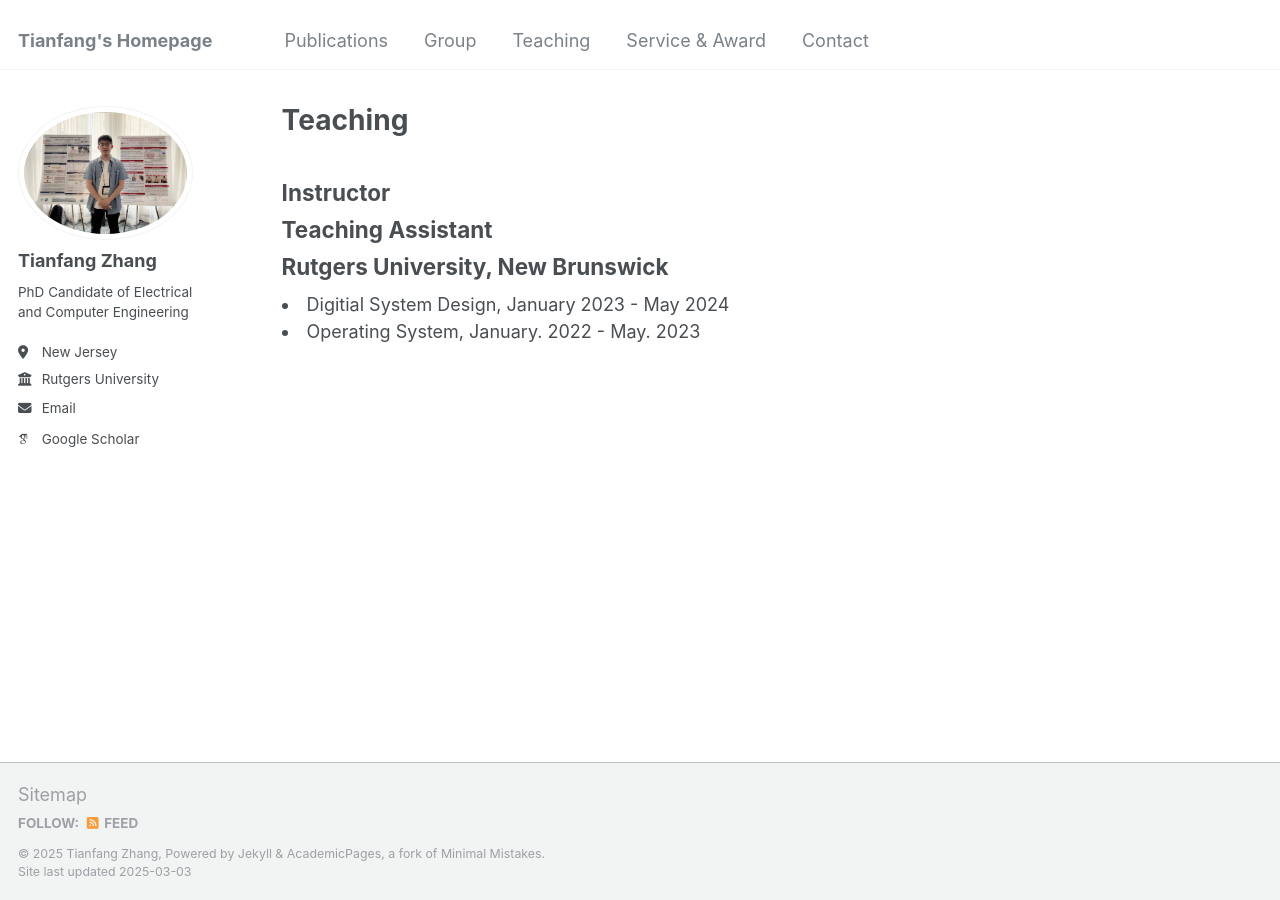
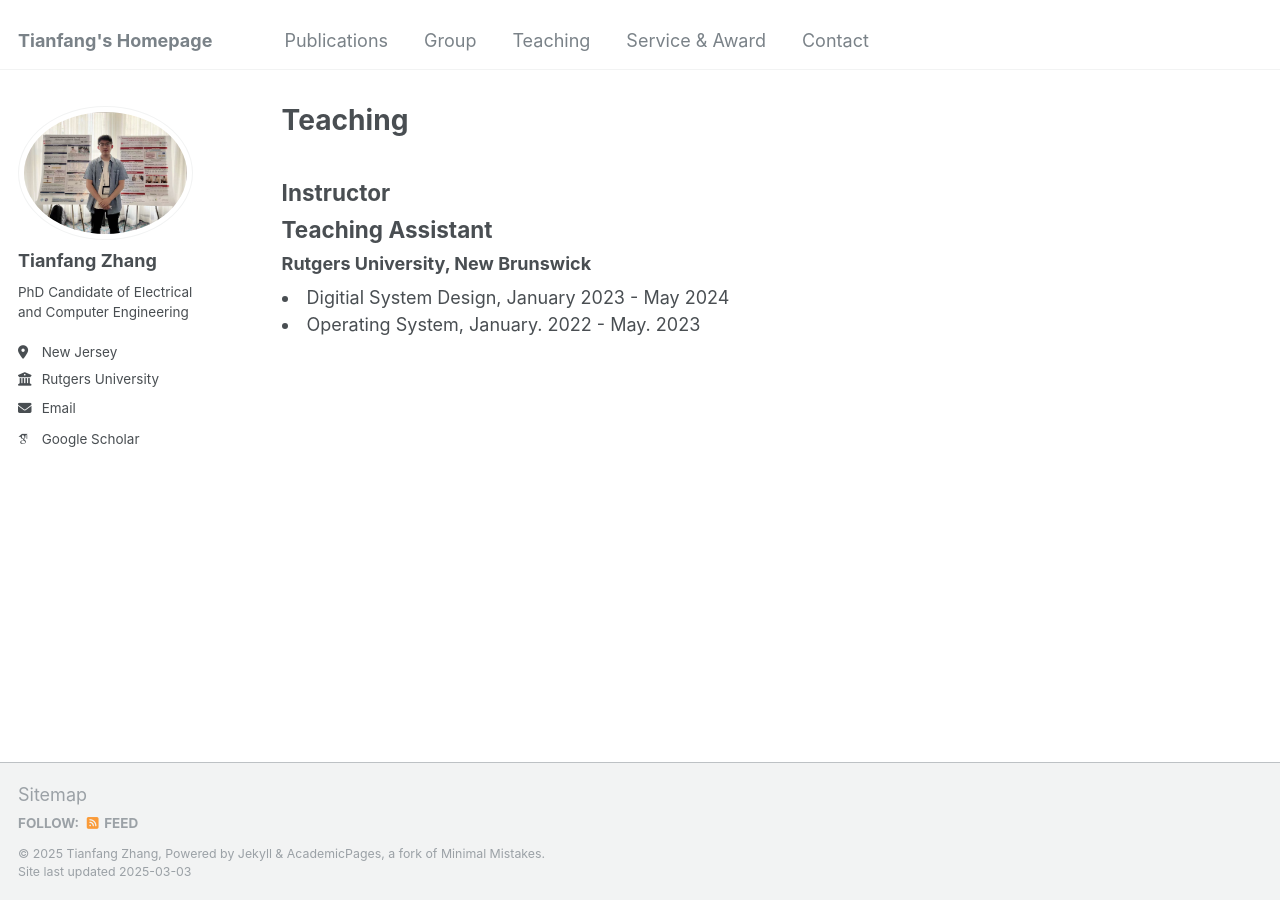
Before and after one commit to tianfang96/tianfang96.github.io, a Jekyll site: the page built from _pages/teaching.html, in a window 1280 px wide. Built offline with Jekyll 4.4.1, drawn with Linux system fonts in a browser that asks for light colours; some web fonts are replaced.

Commit message:
Update teaching.html

```diff
--- a/_pages/teaching.html
+++ b/_pages/teaching.html
@@ -6,6 +6,6 @@ author_profile: true
 ---
 <h2 style="margin-bottom: 10px;"><strong>Instructor</strong></h2>
 <h2 style="margin-top: 10px; margin-bottom: 10px;"><strong>Teaching Assistant</strong></h2>
-<h2 style="margin-top: 10px;">Rutgers University, New Brunswick</h2>
+<h3 style="margin-top: 10px;">Rutgers University, New Brunswick</h3>
 <li class="course">Digitial System Design, January 2023 - May 2024</li>
 <li class="course">Operating System, January. 2022 - May. 2023</li>
```
